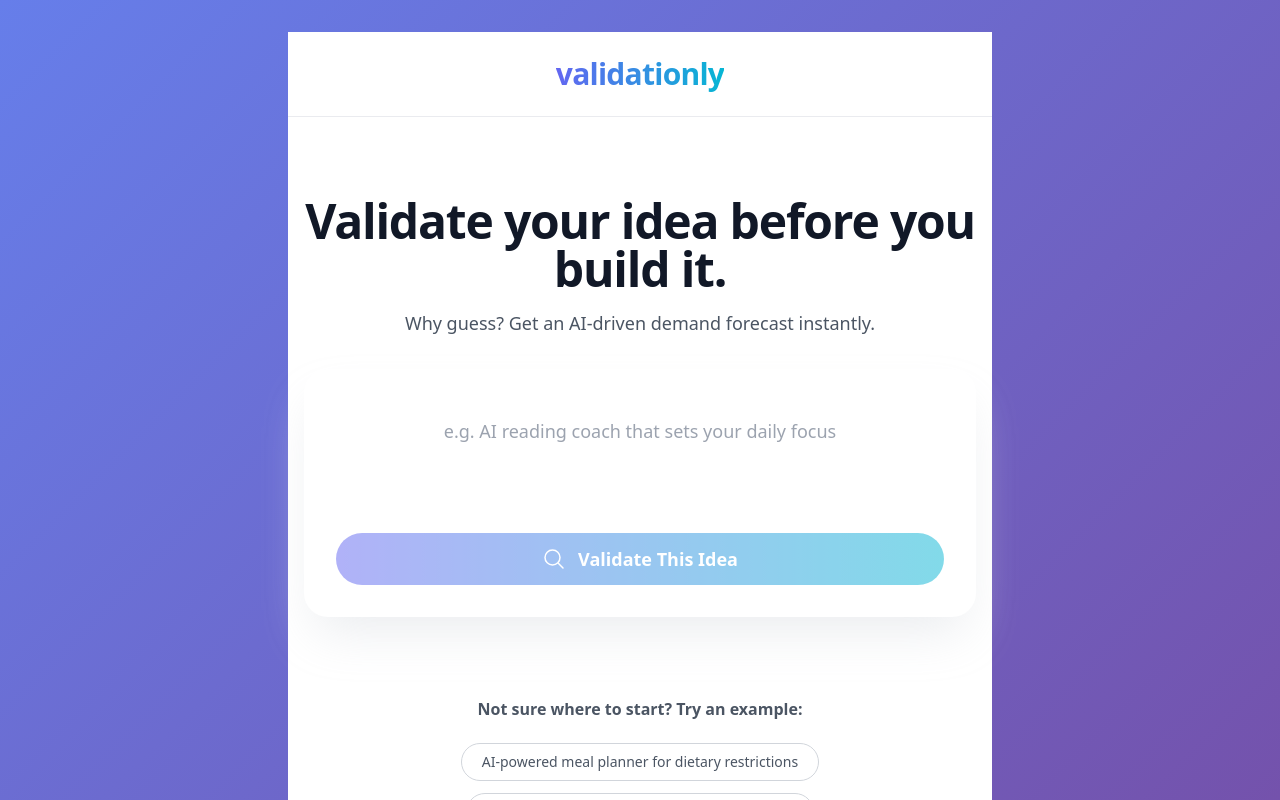
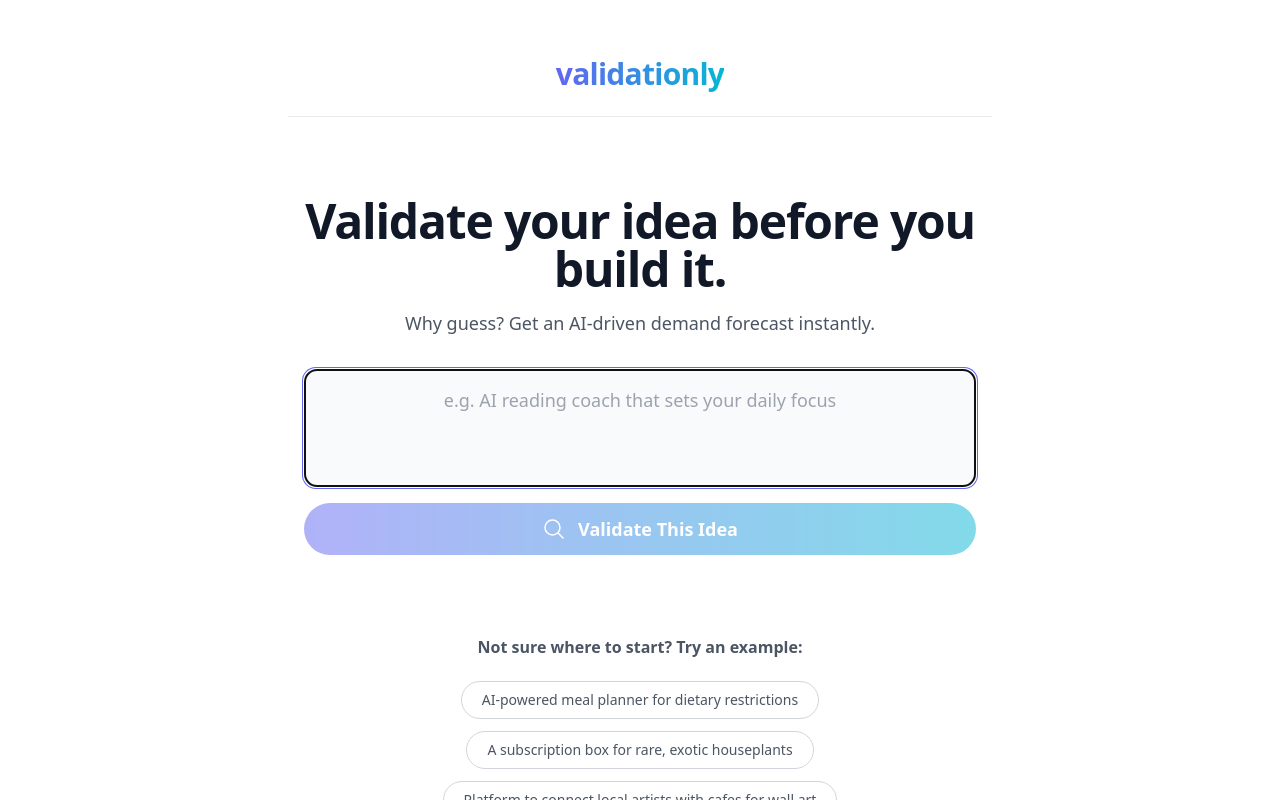
Before and after one commit to kptbarbarossa/validationly, a React (Vite) app: page /#/ in a window 1280 px wide. Shown: the top 800 px of the page. Built offline with nearby package versions, Linux system fonts and the light colour scheme; the HTML template or start-up script is replaced by a standard one.

Commit message:
Fix design: Remove card background, make it integrated to page

```diff
--- a/src/index.css
+++ b/src/index.css
@@ -1,4 +1,3 @@
-@import url('https://fonts.googleapis.com/css2?family=Inter:wght@400;500;600;700&display=swap');
 @tailwind base;
 @tailwind components;
 @tailwind utilities;
@@ -10,9 +9,9 @@
 }
 
 body {
-  font-family: 'Inter', -apple-system, BlinkMacSystemFont, 'Segoe UI', 'Roboto', sans-serif;
+  font-family: -apple-system, BlinkMacSystemFont, 'Segoe UI', 'Roboto', sans-serif;
   line-height: 1.6;
-  background: linear-gradient(135deg, #667eea 0%, #764ba2 100%);
+  background-color: white;
   min-height: 100vh;
   padding: 2rem 1rem;
 }
--- a/src/pages/HomePage.tsx
+++ b/src/pages/HomePage.tsx
@@ -74,7 +74,6 @@ const HomePage: React.FC = () => {
             <h1 className="text-4xl sm:text-5xl font-bold text-gray-900 mb-4 tracking-tight">Validate your idea before you build it.</h1>
             <p className="text-lg text-gray-600 mb-8">Why guess? Get an AI-driven demand forecast instantly.</p>
 
-            <div className="bg-white p-6 sm:p-8 rounded-3xl shadow-2xl shadow-gray-200/80">
             <form onSubmit={handleSubmit} className="w-full flex flex-col gap-4">
                 <textarea
                     ref={textareaRef}
@@ -85,7 +84,7 @@ const HomePage: React.FC = () => {
                     }}
                     onKeyDown={handleKeyDown}
                     placeholder="e.g. AI reading coach that sets your daily focus"
-                        className="w-full p-4 rounded-xl bg-transparent border-0 text-gray-900 focus:ring-0 focus:outline-none min-h-[100px] resize-none text-center text-lg"
+                    className="w-full p-4 rounded-xl bg-gray-50 border border-gray-200 text-gray-900 focus:ring-2 focus:ring-indigo-500 focus:border-transparent min-h-[100px] resize-none text-center text-lg"
                     rows={3}
                     disabled={isLoading}
                 />
@@ -107,7 +106,6 @@ const HomePage: React.FC = () => {
                     )}
                 </button>
             </form>
-            </div>
 
             {error && <p className="text-red-500 mt-4">{error}</p>}
 
```
Lines whose indentation alone changed are shown as unchanged.
